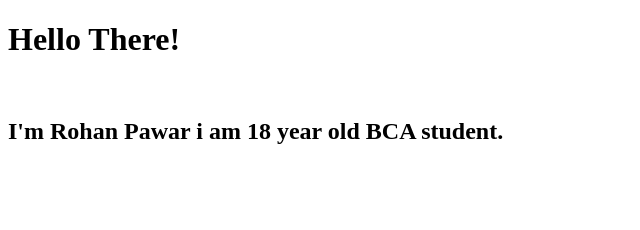
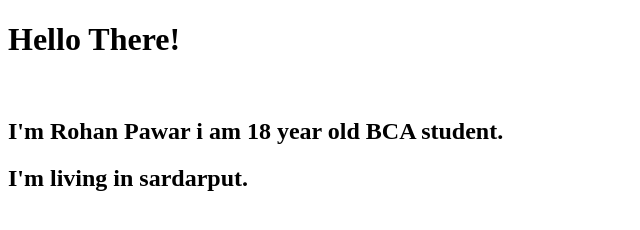
Before and after one commit to Rohan05pawar/intro, a plain HTML site: page index.html in a window 1280 px wide. Shown: the whole page, without its empty margins (0-640 px from the left). Drawn offline with Linux system fonts and the light colour scheme.

Commit message:
modification

```diff
--- a/index.html
+++ b/index.html
@@ -8,5 +8,6 @@
 <body>
     <h1>Hello There!</h1><br>
     <h2>I'm Rohan Pawar i am 18 year old BCA student.</h2>
+    <h2>I'm living in sardarput.</h2>
 </body>
 </html>
```
